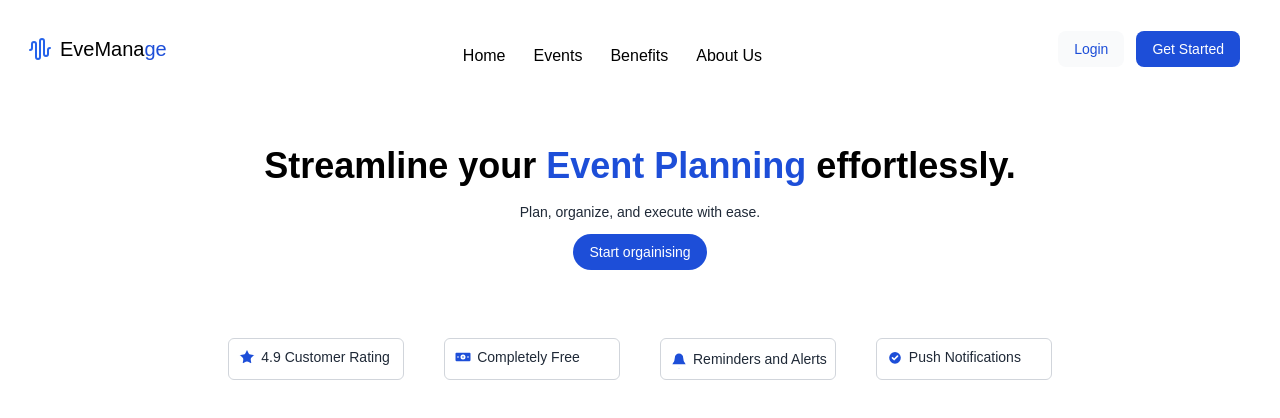
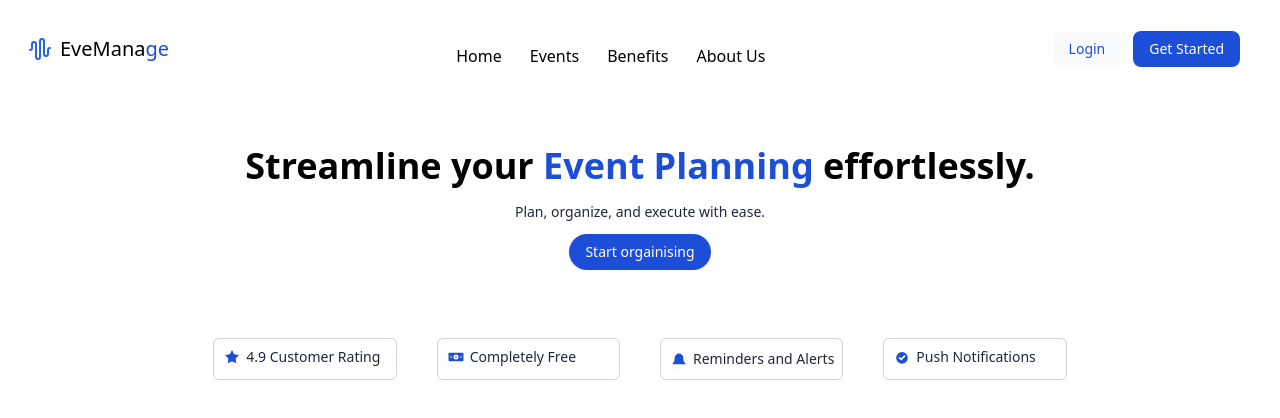
Before and after one commit to palakshipglobal/EventManager, a React (Vite) app: page / in a window 1280 px wide. Shown: the top 418 px of the page. Built offline with nearby package versions, Linux system fonts and the light colour scheme.

Commit message:
Created branch for home page

```diff
--- a/src/Home.tsx
+++ b/src/Home.tsx
@@ -44,9 +44,7 @@ const Home = () => {
     </div>
   );
 };
-
 export default Home;
-
 const Navbar = () => {
   const [isOpen, setIsOpen] = useState(false);
   const handleIsOpen = () => {
@@ -70,7 +68,6 @@ const Navbar = () => {
             </p>
           ))}
         </div>
-
         <div className="hidden md:block">
           <button className="rounded-lg py-2 px-4 bg-gray-50 text-blue-700 mr-3 text-sm">Login</button>
           <button className="rounded-lg py-2 px-4 bg-blue-700 text-white mr-3 text-sm hover:bg-blue-600">
--- a/tailwind.config.js
+++ b/tailwind.config.js
@@ -2,9 +2,9 @@
 export default {
   content: ["./index.html", "./src/**/*.{js,ts,jsx,tsx}"],
   theme: {
-    fontFamily: {
-      sans: ["PT Sans", "sans-serif"],
-    },
+    // fontFamily: {
+    //   sans: ["Inter", "sans-serif"],
+    // },
     extend: {},
   },
   plugins: [],
```
